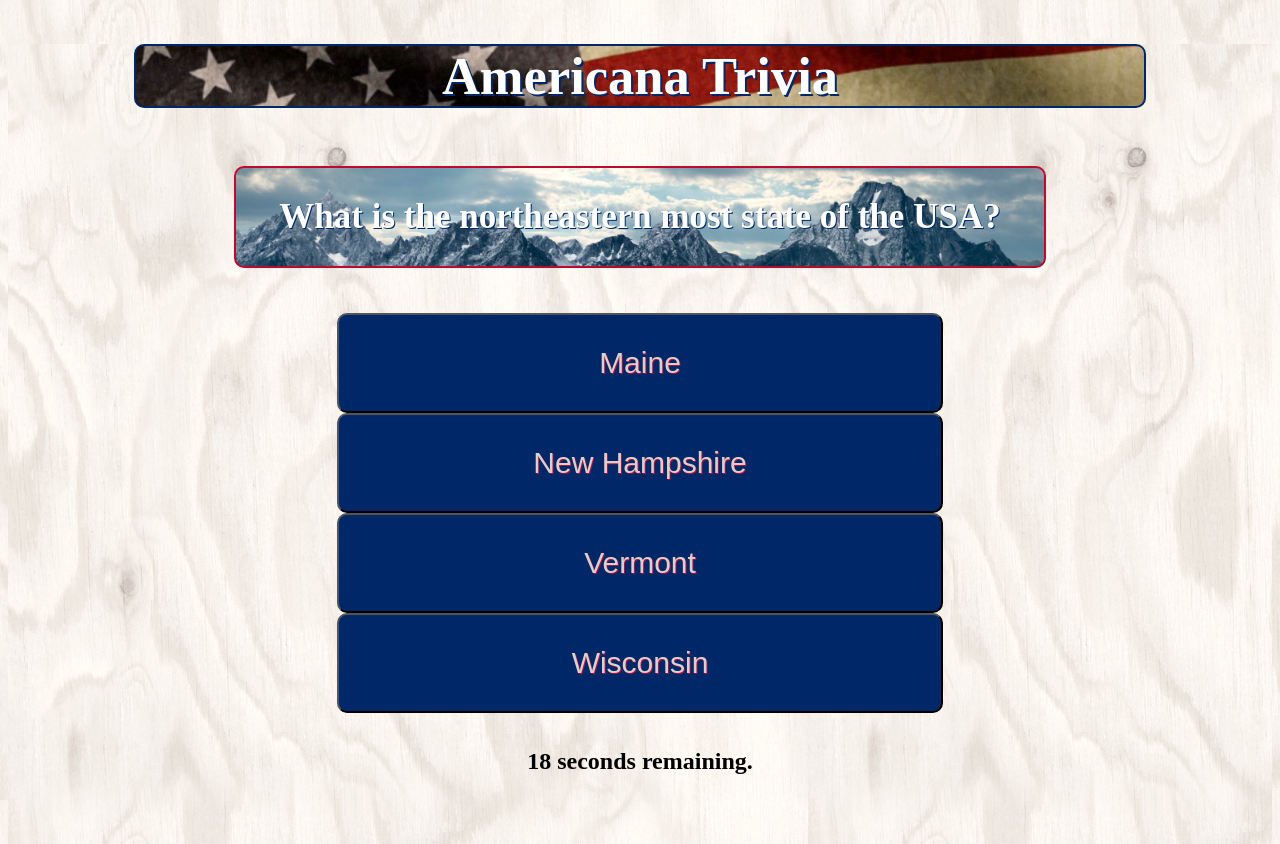
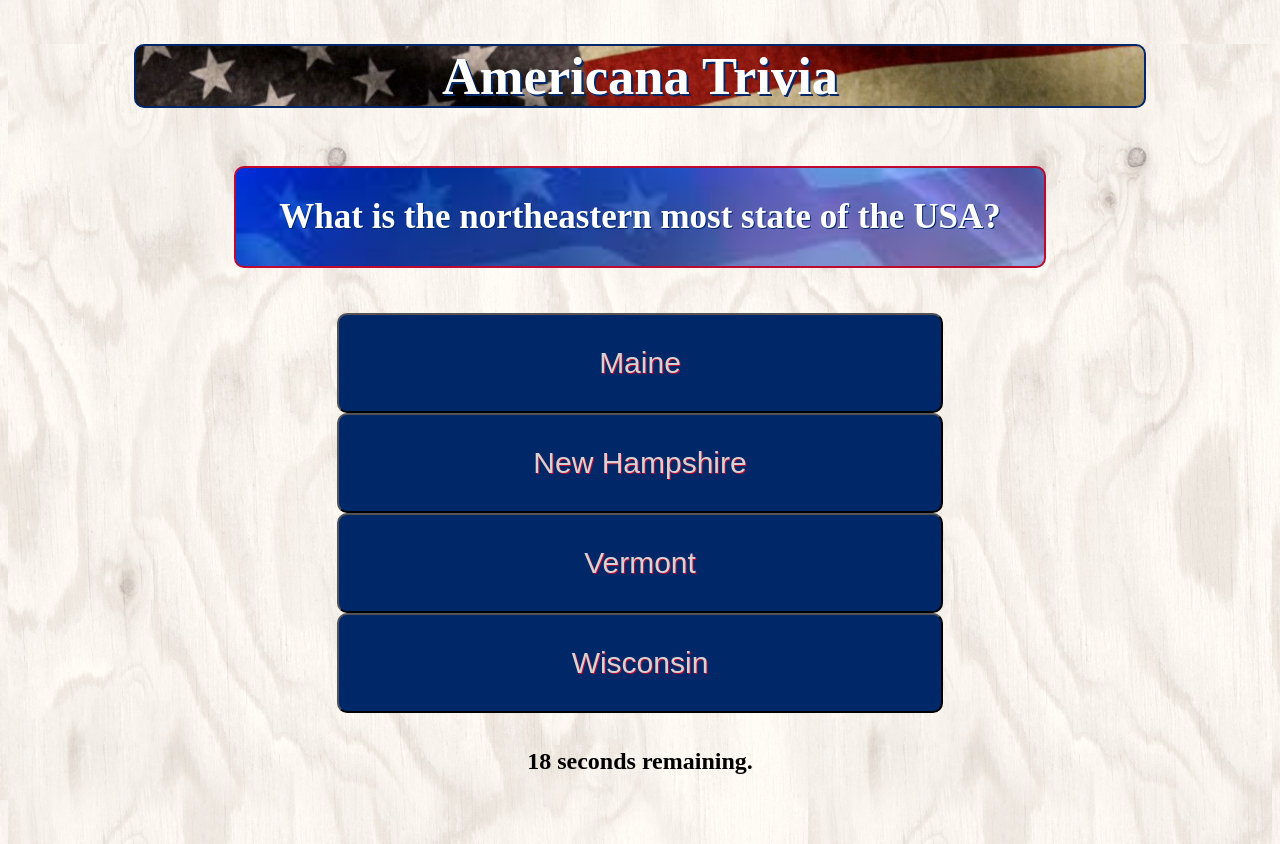
Before and after one commit to Danthamaz/triviaGame, a plain HTML site: page index.html in a window 1280 px wide. Both pictures are taken after a click on the button "Start". Drawn offline with nearby package versions, Linux system fonts and the light colour scheme.

Commit message:
changed question background

```diff
--- a/assets/css/style.css
+++ b/assets/css/style.css
@@ -19,7 +19,7 @@ body, html {
 
 .bg-image2 {
     /* The image used for heading background */
-    background-image: url(../images/golden.jpg);
+    background-image: url(../images/blueFlag.jpg);
 
     /* Center, scale, and round the image nicely */
     background-position: center;
```
Also changed, not shown: assets/images/blueFlag.jpg (added).
